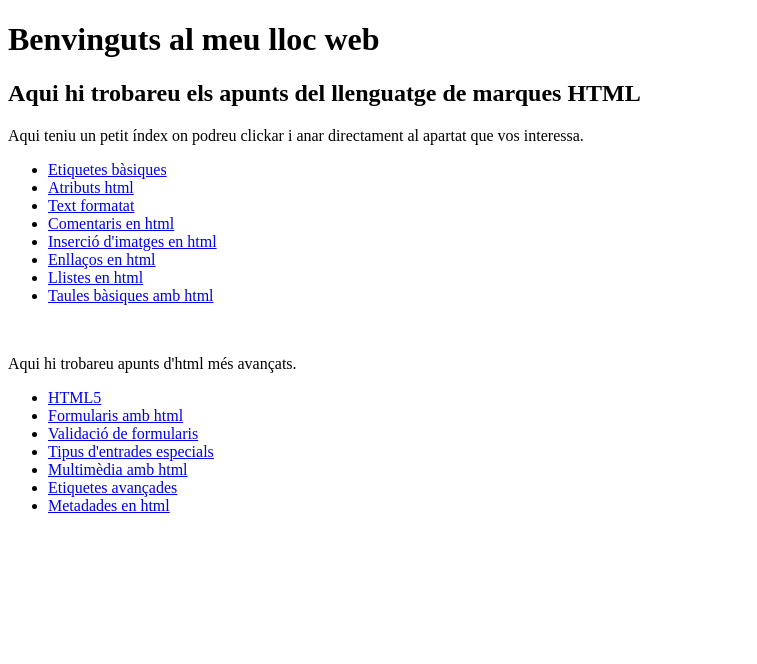
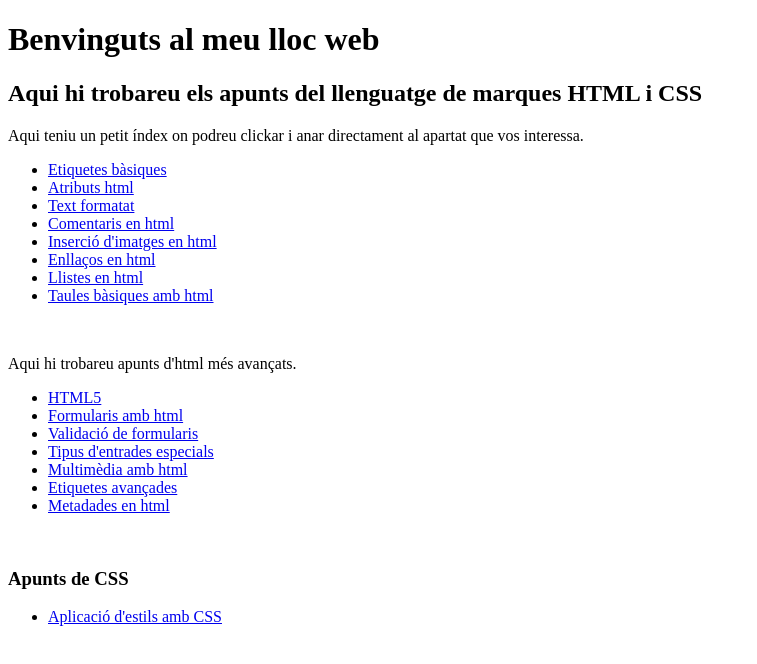
Before and after one commit to juantudela-lFC32A-EDE/ProjecteApunts, a plain HTML site: page pages/index.html in a window 1280 px wide. Shown: the whole page, without its empty margins (0-757 px from the left). Drawn offline with Linux system fonts and the light colour scheme.

Commit message:
Feat: Afegit enllaç a Aplicació d'estils amb css

```diff
--- a/pages/index.html
+++ b/pages/index.html
@@ -6,7 +6,7 @@
 <body>
 	<header>
 			<h1>Benvinguts al meu lloc web</h1>
-		<h2>Aqui hi trobareu els apunts del llenguatge de marques HTML</h2>
+		<h2>Aqui hi trobareu els apunts del llenguatge de marques HTML i CSS</h2>
 	<p>Aqui teniu un petit índex on podreu clickar i anar directament al apartat que vos interessa.</p>
 		<nav>
 			<ul>
@@ -31,6 +31,13 @@
 				<li><a href="MetadadesHtml.html">Metadades en html</a></li>
 			</ul>
 		</nav>
+		<br>
+		<h3>Apunts de CSS</h3>
+		<nav>
+			<ul>
+				<li><a href="../pagesCss/AplicacioEstilsCss.html">Aplicació d'estils amb CSS</a></li>
+			</ul>
+		</nav>
 	</header>
 </body>
 </html>
```
